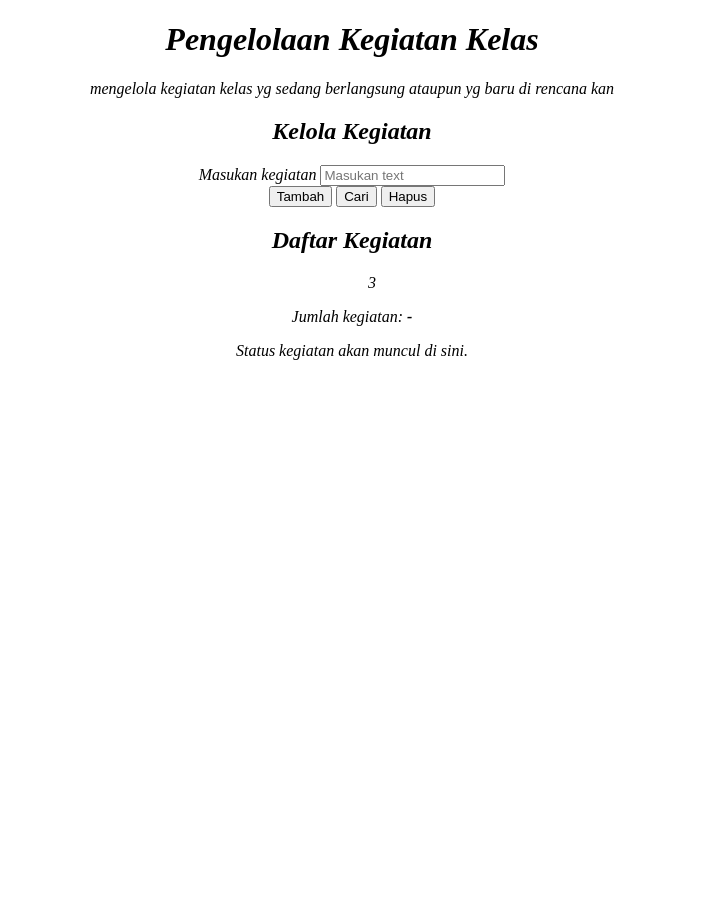
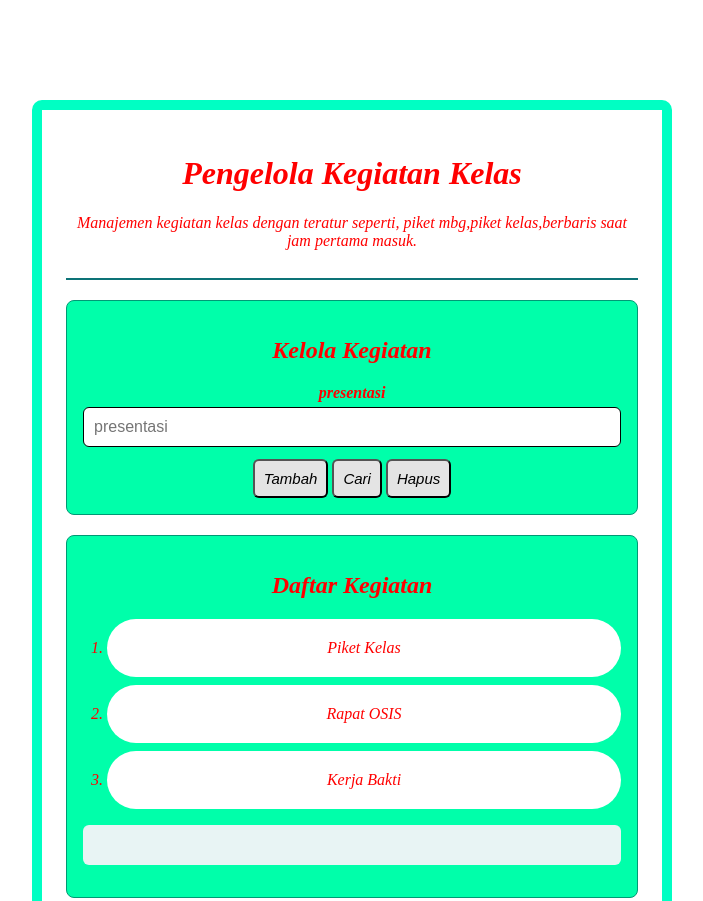
Before and after one commit to RayYudhitya/ProyekAkhir_2026_4437, a plain HTML site: page index.html in a window 1280 px wide. Shown: the top 901 px of the page, without its empty margins (288-991 px from the left). Before the commit the page ends 800 px from the top, so only its background shows below. Drawn offline with Linux system fonts and the light colour scheme.

Commit message:
FINAL: Selesaikan Fitur Pengelolaan kegiatan kelas

```diff
--- a/index.html
+++ b/index.html
@@ -8,15 +8,15 @@
        Lengkapi judul tab browser pada <title> di bawah.
        Kemudian lengkapi judul utama <h1> dan paragraf deskripsi <p>
        di bagian header halaman. -->
-  <title>Pengelolaan Kegiatan Kelas</title>
+  <title>Pengelola Kegiatan Kelas</title>
 
   <link rel="stylesheet" href="style.css">
 </head>
 <body>
   <main class="container">
     <header class="kepala-halaman">
-      <h1>Pengelolaan Kegiatan Kelas</h1>
-      <p>mengelola kegiatan kelas yg sedang berlangsung ataupun yg baru di rencana kan</p>
+      <h1>Pengelola Kegiatan Kelas</h1>
+      <p>Manajemen kegiatan kelas dengan teratur seperti, piket mbg,piket kelas,berbaris saat jam pertama masuk.</p>
     </header>
 
     <section class="panel" aria-label="Pengelolaan kegiatan">
@@ -27,8 +27,8 @@
            Acuan ID: inputKegiatan, btnTambah, btnCari, btnHapus.
            Gunakan type="button" pada ketiga tombol. -->
       <div class="form-baris">
-        <label for="">Masukan kegiatan</label>
-        <input type="text" id="Input kegiatan" placeholder="Masukan text">
+        <label for="inputKegiatan">presentasi</label>
+        <input type="text" id="inputKegiatan" placeholder="presentasi">
       </div>
 
       <div class="aksi">
@@ -40,16 +40,13 @@
 
     <section class="panel" aria-label="Daftar kegiatan">
       <h2>Daftar Kegiatan</h2>
-
       <!-- TODO HTML-03:
            Lengkapi ID untuk daftar, jumlah, dan pesan status.
            Acuan ID: daftarKegiatan, totalKegiatan, pesanStatus. -->
-      <ol id="daftar Kegiatan"></ol>
-      <ol id="totalKegiatan"></ol>
-      <ol id="pesanStatus"></ol>
+        <ol id="daftarKegiatan"></ol>
+        <ol id="TotalKegiatan"></ol>
+        <ol id="pesanStatus"></ol>
 
-      <p class="ringkasan">Jumlah kegiatan: <strong id=""total kegiatan>-</strong></p>
-      <p id="pesan status" aria-live="polite">Status kegiatan akan muncul di sini.</p>
     </section>
   </main>
 
--- a/script.js
+++ b/script.js
@@ -11,7 +11,7 @@
  */
 
 // Data awal disediakan guru. Jangan diubah.
-const daftarKegiatan = ["Piket Kelas", "Rapat OSIS", "Kerja Bakti"];
+const daftarKegiatan = ["Piket Kelas", "Rapat OSIS", "Kerja Bakti" ];
 
 function tampilkanKegiatan(daftar) {
   const elemenDaftar = document.getElementById("daftarKegiatan");
@@ -26,10 +26,10 @@ function tampilkanKegiatan(daftar) {
   // TODO JS-01:
   // Perbaiki batas perulangan for berikut agar dimulai dari indeks pertama
   // dan memproses seluruh elemen berdasarkan panjang Array (length).
-  for (let i = 0; i < 0; i++) {
+  for (let i = 0; i <daftar.length; i++) {
     // TODO JS-02:
     // Ganti string kosong dengan elemen Array 'daftar' pada indeks i.
-    const namaKegiatan = "";
+    const namaKegiatan = daftar[i];
 
     // Disediakan guru: pembentukan dan penampilan elemen HTML.
     const item = document.createElement("li");
@@ -120,3 +120,59 @@ document.addEventListener("DOMContentLoaded", function () {
 
 // Area penambahan Function untuk pertemuan berikutnya akan diberikan
 // oleh guru pada saat paket soal berikutnya dibagikan.
+
+
+// =====================================================================
+// KERANGKA SOAL SABTU, 21 NOVEMBER 2026
+// Tambahkan blok ini pada AKHIR script.js hasil Checkpoint 1 (17 Nov).
+// Jangan menghapus/mengganti kode yang sudah dikerjakan pada 17 Nov.
+// Hapus baris return sementara setelah logika TODO yang sesuai lengkap.
+// =====================================================================
+
+// TODO JS-03, JS-04, JS-05 — Validasi dan penambahan kegiatan
+function tambahKegiatan(daftar, nama) {
+  const namaBersih = nama.trim();
+
+
+  if (namaBersih === "") {
+    return false;
+  }
+
+  if (daftar.includes(namaBersih)) {
+    return false;
+  }
+
+  daftar.push(namaBersih);
+  return true;
+
+}
+
+// TODO JS-06 — Pencarian kegiatan
+function cariKegiatan(daftar, nama) {
+  const namaBersih = nama.trim();
+  const indeks = daftar.indexOf(namaBersih);
+  return indeks; // Mengembalikan indeks atau -1 jika tidak ditemukan
+
+}
+
+
+// TODO JS-07 dan JS-08 — Penghapusan kegiatan
+function hapusKegiatan(daftar, nama) {
+  const namaBersih = nama.trim();
+  if (namaBersih === "") {
+    return false; // Nama kosong
+  }
+
+  const indeks = cariKegiatan(daftar, nama);
+  if (indeks === -1) {
+    return false; // Kegiatan tidak ditemukan
+  }
+
+  daftar.splice(indeks, 1); // Hapus satu elemen pada indeks yang ditemukan
+  return true; // Penghapusan berhasil
+
+}
+
+function hitungJumlahKegiatan(daftar) {
+  return daftar.length; // Mengembalikan jumlah kegiatan dalam Array
+}
--- a/style.css
+++ b/style.css
@@ -16,42 +16,107 @@
 body {
   font-style: italic;
   text-align: center;
-  color: black;
+  color: rgb(255, 0, 0);
   background-color: white;
-  margin: 10px 20px;
+  margin: 100px 200px;
   padding: auto;
 }
 
 /* TODO CSS-02: Atur lebar konten, posisi, padding, margin,
    border dan border-radius seperlunya. */
-.container {}
+.container {
+width: 100%;
+  max-width: 640px;
+  margin: 0 auto;
+  padding: 24px;
+  background-color: #ffffff;
+  border: 10px solid #00ffc3;
+  border-radius: 10px;
 
-.kepala-halaman {}
+}
 
-.panel {}
+.kepala-halaman {
+  margin-bottom: 20px;
+  padding-bottom: 12px;
+  border-bottom: 2px solid #0d7377;
+}
+
+.panel {
+  margin-bottom: 20px;
+  padding: 16px;
+  background-color: #00ffaa;
+  border: 1px solid #009975;
+  border-radius: 8px;
+}
 
 /* TODO CSS-03: Atur ukuran input, padding, jarak antar elemen,
    warna tombol, dan tampilan yang konsisten. */
-.form-baris {}
+.form-baris {
+margin-bottom: 12px;
+}
 
-.form-baris label {}
+.form-baris label {
+  display: block;
+  margin-bottom: 5px;
+  font-weight: bold;
+}
 
-.form-baris input {}
+.form-baris input {
+  width: 100%;
+  padding: 10px;
+  font-size: 16px;
+  border: 1px solid #000000;
+  border-radius: 6px;
+}
 
-.aksi {}
+.aksi {
+  display: contents;
+  gap: 8px;
+}
 
-.aksi button {}
+.aksi button {
+    padding: 9px 9px;
+  font-size: 15px;
+font-style: italic;
+  color: #000000;
+  background-color: #e4e4e4;
+  border-radius: 6px;
+cursor: pointer;
+}
 
 /* TODO CSS-04: Rapikan daftar kegiatan, jumlah kegiatan, dan pesan
    status. Bedakan tampilan status berhasil dan gagal. */
-#daftarKegiatan {}
+#daftarKegiatan {
+  padding-left: 24px;
+}
 
-#daftarKegiatan li {}
+#daftarKegiatan li {
+  margin-bottom: 8px;
+  padding: 20px 10px;
+  background-color:  #ffffff;
+  border-radius: 40px;
+}
 
-.ringkasan {}
+.ringkasan {
+  margin: 16px 0 8px;
+  font-weight: bold;
+}
 
-#pesanStatus {}
+#pesanStatus {
+  padding: 20px 20px;
+  background-color: #e8f4f4;
+  color: #0d5c5f;
+  border-radius: 6px;
+}
 
-#pesanStatus.berhasil {}
+#pesanStatus.berhasil {
+  background-color: #e3f6e8;
+  color: #1e6b34;
+  border-left: 4px solid #2e9e4f;
+}
 
-#pesanStatus.gagal {}
+#pesanStatus.gagal {
+    background-color: #fbe6e3;
+  color: #9b2c1f;
+  border-left: 4px solid #c0392b;
+}
```
